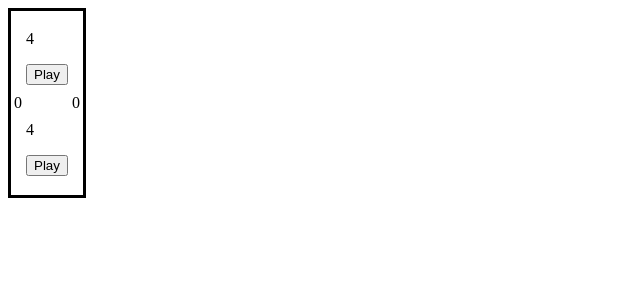
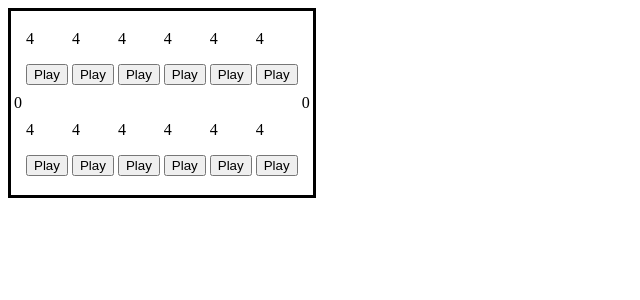
Before and after one commit to rickmzp/mancala, a React app: page / in a window 1280 px wide. Shown: the top 300 px of the page, without its empty margins (0-640 px from the left). Built offline with nearby package versions, Linux system fonts and the light colour scheme; the HTML template or start-up script is replaced by a standard one.

Commit message:
Implement basic turn logic for player A

```diff
--- a/src/index.tsx
+++ b/src/index.tsx
@@ -13,24 +13,72 @@ const House = ({ piecesCount, onPlay }: HouseProps) => (
   </td>
 )
 
+interface GameState {
+  sideAHouses: Array<number>,
+  sideAStoreCount: number,
+  sideBHouses: Array<number>,
+  sideBStoreCount: number,
+}
+
+const generateInitialGameState = (): GameState =>  ({
+  sideAHouses: [4, 4, 4, 4, 4, 4],
+  sideAStoreCount: 0,
+  sideBHouses: [4, 4, 4, 4, 4, 4],
+  sideBStoreCount: 0,
+});
+
 const GameBoard = () => {
-  const [gameState, setGameState] = useState({
-    houseCount: 4,
-  });
+  const [gameState, setGameState] = useState(generateInitialGameState());
+
+  const playHouse = (index: number) => {
+    const currentState = gameState;
+    const updatedSideAHouses = currentState.sideAHouses;
+    const updatedSideBHouses = currentState.sideBHouses;
+    let updatedSideAStoreCount = currentState.sideAStoreCount;
+
+    const stonesCurrentlyInHouse = updatedSideAHouses[index]
+    updatedSideAHouses[index] = 0;
+    for (let i = 1; i <= stonesCurrentlyInHouse; i++) {
+      const houseToIncrement = index + i;
+      if (houseToIncrement == currentState.sideAHouses.length) {
+        updatedSideAStoreCount++;
+      } else if (houseToIncrement > currentState.sideAHouses.length) {
+        const otherSideHouseToIncrement = houseToIncrement - currentState.sideAHouses.length - 1;
+        updatedSideBHouses[otherSideHouseToIncrement] = updatedSideBHouses[otherSideHouseToIncrement] + 1;
+      } else {
+        updatedSideAHouses[houseToIncrement] = updatedSideAHouses[houseToIncrement] + 1;
+      }
+    }
+
+    const newState = {
+      ...currentState,
+      sideAHouses: updatedSideAHouses,
+      sideBHouses: updatedSideBHouses,
+      sideAStoreCount: updatedSideAStoreCount,
+    };
+    setGameState(newState);
+  }
 
   return (
     <table style={{ border: "3px solid black" }}>
       <tr>
-        <td rowSpan={2}>0</td>
-        <House
-          piecesCount={gameState.houseCount}
-          onPlay={() => setGameState({ houseCount: gameState.houseCount + 1 })}
-        />
+        <td rowSpan={2}>{gameState.sideBStoreCount}</td>
+        {gameState.sideBHouses.slice().reverse().map((count, index) => (
+          <House
+            piecesCount={count}
+            onPlay={() => playHouse(index)}
+          />
+        ))}
         {/* <House piecesCount={houseCount} /> */}
-        <td rowSpan={2}>0</td>
+        <td rowSpan={2}>{gameState.sideAStoreCount}</td>
       </tr>
       <tr>
-        <House piecesCount={gameState.houseCount} />
+        {gameState.sideAHouses.map((count, index) => (
+          <House
+            piecesCount={count}
+            onPlay={() => playHouse(index)}
+          />
+        ))}
         {/* <House />
         <House />
         <House />
```
Also changed, not shown: 1 other file (tests, documents, lock files or other folders).
